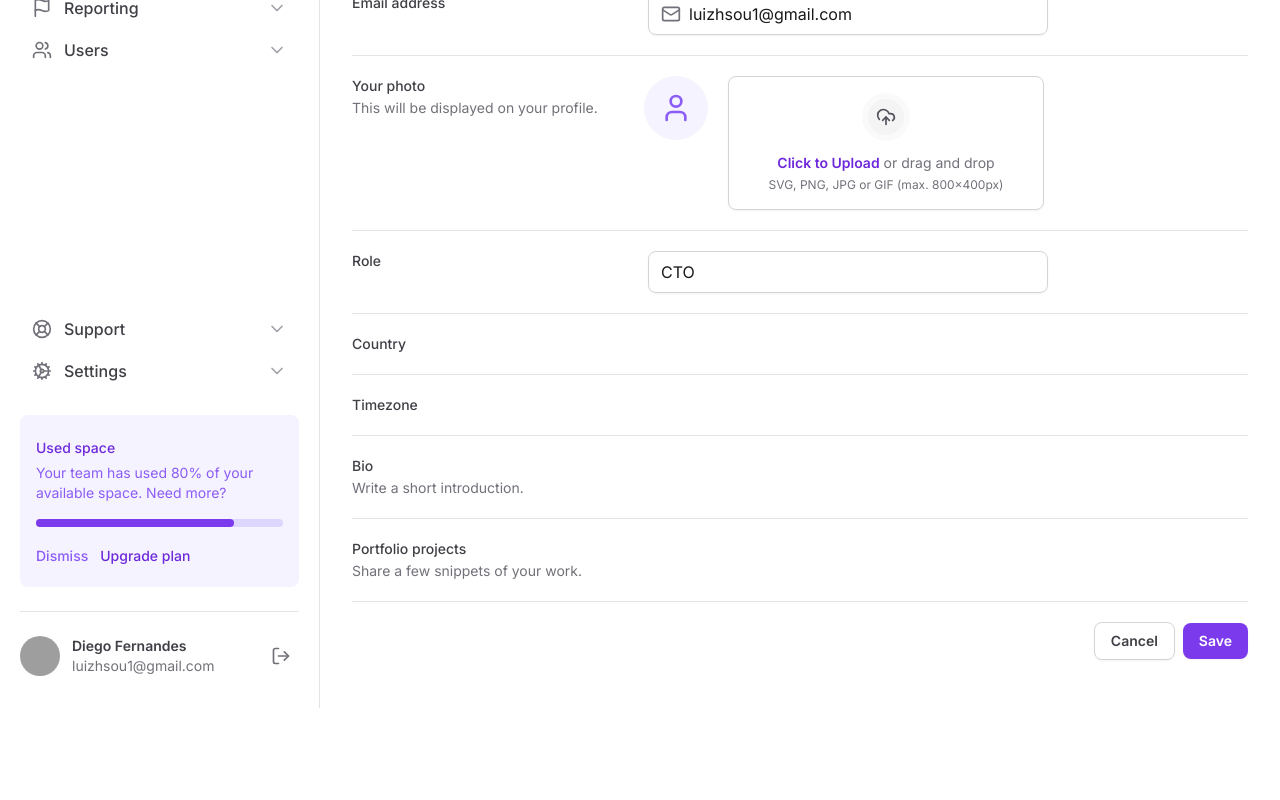
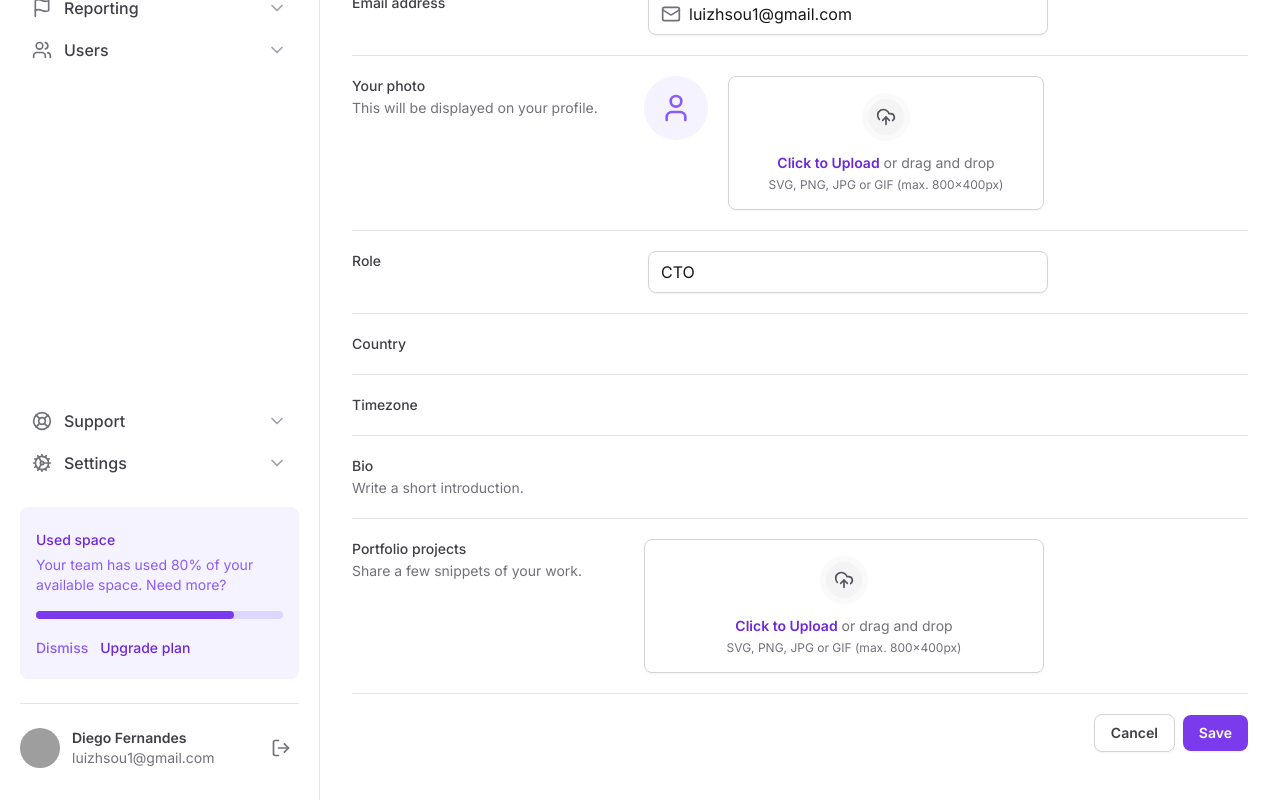
Before and after one commit to luizhsou1/tailwind-next, a Next.js app: page / in a window 1280 px wide. Shown: the part 340-1140 px from the top of the page. Before the commit the page ends 1048 px from the top, so only its background shows below. Built offline with nearby package versions, Linux system fonts and the light colour scheme; grey boxes are pictures that could not be loaded.

Commit message:
Componentizando File Input

```diff
--- a/src/app/page.tsx
+++ b/src/app/page.tsx
@@ -1,4 +1,10 @@
-import { Input, InputControl, InputPrefix } from '@/components/Input'
+import {
+  FileInput,
+  FileInputControl,
+  FileInputImagePreview,
+  FileInputTrigger,
+} from '@/components/Form/FileInput'
+import { Input, InputControl, InputPrefix } from '@/components/Form/Input'
 import { SettingsTabs } from '@/components/SettingsTabs'
 import { Mail, UploadCloud, User } from 'lucide-react'
 
@@ -84,32 +90,11 @@
                 This will be displayed on your profile.
               </span>
             </label>
-            <div className="flex items-start gap-5">
-              <div className="flex h-16 w-16 items-center justify-center rounded-full bg-violet-50">
-                <User className="h-8 w-8 text-violet-500"></User>
-              </div>
-              <label
-                htmlFor="photo"
-                className="hover:bg-violet-25 group flex flex-1 cursor-pointer flex-col items-center gap-3 rounded-lg border border-zinc-300 px-6 py-4 text-center text-zinc-500 shadow-sm hover:border-violet-200 hover:text-violet-500"
-              >
-                <div className="border-6 rounded-full border-zinc-50 bg-zinc-100 p-2 group-hover:border-violet-50 group-hover:bg-violet-100">
-                  <UploadCloud className="h-5 w-5 text-zinc-600 group-hover:text-violet-600"></UploadCloud>
-                </div>
-
-                <div className="flex flex-col items-center gap-1">
-                  <span className="text-sm">
-                    <span className="font-semibold text-violet-700">
-                      Click to Upload
-                    </span>{' '}
-                    or drag and drop
-                  </span>
-                  <span className="text-xs">
-                    SVG, PNG, JPG or GIF (max. 800x400px)
-                  </span>
-                </div>
-              </label>
-              <input type="file" className="sr-only" id="photo" />
-            </div>
+            <FileInput className="flex items-start gap-5">
+              <FileInputImagePreview />
+              <FileInputTrigger />
+              <FileInputControl />
+            </FileInput>
           </div>
 
           <div className="grid-cols-form grid gap-3 pt-5">
@@ -161,7 +146,10 @@
                 Share a few snippets of your work.
               </span>
             </label>
-            <div></div>
+            <FileInput>
+              <FileInputTrigger />
+              <FileInputControl multiple />
+            </FileInput>
           </div>
 
           <div className="flex items-center justify-end gap-2 pt-5">
--- /dev/null
+++ b/src/components/Form/FileInput/Control.tsx
@@ -0,0 +1,7 @@
+import { ComponentProps } from 'react'
+
+export type FileInputControlProps = ComponentProps<'input'>
+
+export function FileInputControl(props: FileInputControlProps) {
+  return <input type="file" className="sr-only" id="photo" {...props} />
+}
--- /dev/null
+++ b/src/components/Form/FileInput/ImagePreview.tsx
@@ -0,0 +1,9 @@
+import { User } from 'lucide-react'
+
+export function FileInputImagePreview() {
+  return (
+    <div className="flex h-16 w-16 items-center justify-center rounded-full bg-violet-50">
+      <User className="h-8 w-8 text-violet-500"></User>
+    </div>
+  )
+}
--- /dev/null
+++ b/src/components/Form/FileInput/Trigger.tsx
@@ -0,0 +1,22 @@
+import { UploadCloud } from 'lucide-react'
+
+export function FileInputTrigger() {
+  return (
+    <label
+      htmlFor="photo"
+      className="hover:bg-violet-25 group flex flex-1 cursor-pointer flex-col items-center gap-3 rounded-lg border border-zinc-300 px-6 py-4 text-center text-zinc-500 shadow-sm hover:border-violet-200 hover:text-violet-500"
+    >
+      <div className="border-6 rounded-full border-zinc-50 bg-zinc-100 p-2 group-hover:border-violet-50 group-hover:bg-violet-100">
+        <UploadCloud className="h-5 w-5 text-zinc-600 group-hover:text-violet-600"></UploadCloud>
+      </div>
+
+      <div className="flex flex-col items-center gap-1">
+        <span className="text-sm">
+          <span className="font-semibold text-violet-700">Click to Upload</span>{' '}
+          or drag and drop
+        </span>
+        <span className="text-xs">SVG, PNG, JPG or GIF (max. 800x400px)</span>
+      </div>
+    </label>
+  )
+}
--- /dev/null
+++ b/src/components/Form/FileInput/index.tsx
@@ -0,0 +1,11 @@
+import { ComponentProps } from 'react'
+
+export type FileInputProps = ComponentProps<'div'>
+
+export function FileInput(props: FileInputProps) {
+  return <div {...props} />
+}
+
+export * from './Control'
+export * from './ImagePreview'
+export * from './Trigger'
--- a/src/components/Sidebar/index.tsx
+++ b/src/components/Sidebar/index.tsx
@@ -13,7 +13,7 @@
 import { NavItem } from './NavItem'
 import { UsedSpaceWidget } from './UsedSpaceWidget'
 import { Profile } from './Profile'
-import { Input, InputControl, InputPrefix } from '../Input'
+import { Input, InputControl, InputPrefix } from '../Form/Input'
 
 export function Sidebar() {
   return (
```
Also changed, not shown: src/components/Form/Input.tsx (renamed from src/components/Input.tsx).
